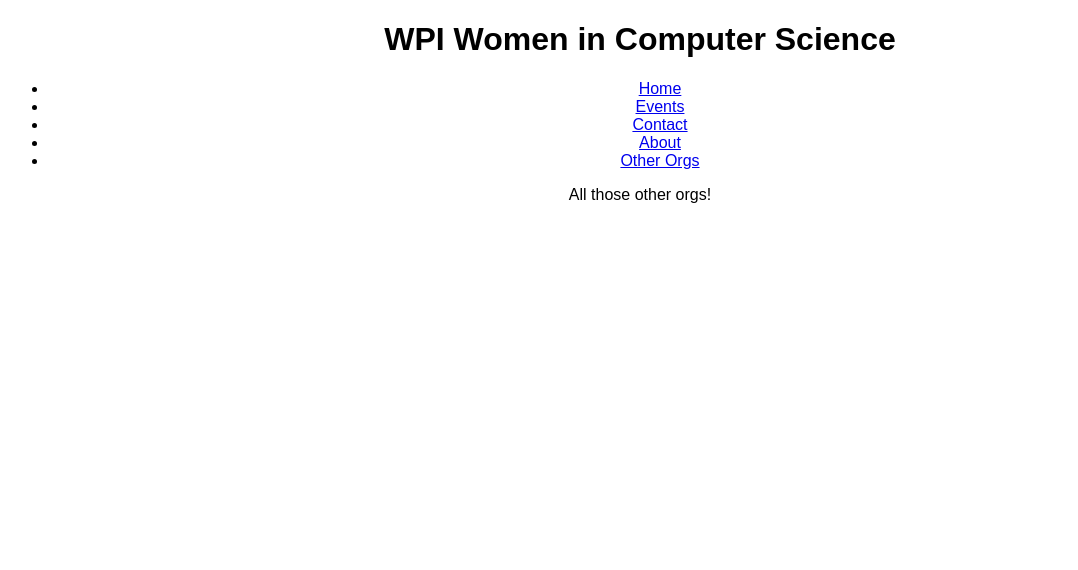
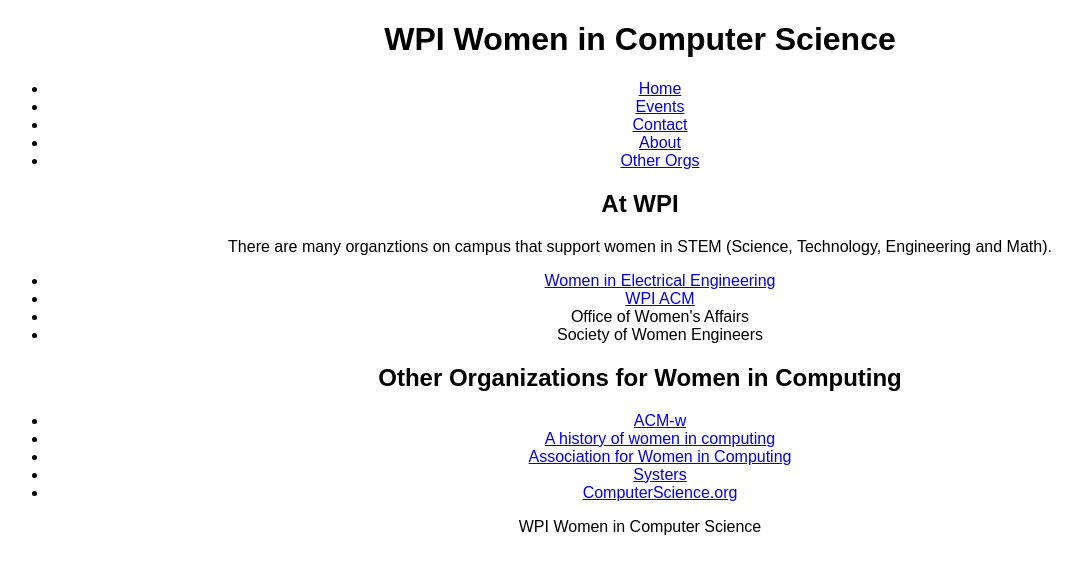
Before and after one commit to jfeeley13/WebwareWICS, a website: page public/other.html in a window 1280 px wide. Shown: the whole page, without its empty margins (0-1078 px from the left). Drawn offline with Linux system fonts and the light colour scheme.

Commit message:
Adds content to other orgs

```diff
--- a/public/other.html
+++ b/public/other.html
@@ -18,8 +18,28 @@
 				</ul>
 			</div><!-- end nav -->
 		</div><!-- end header -->
-		<div class="content">
-			All those other orgs!
-		</div>
+			<div class="content">
+				<h2>At WPI</h2>
+				 There are many organztions on campus that support women in STEM (Science, Technology, Engineering and Math).
+				 <ul>
+				   <li><a href="http://www.wece.wpi.edu">Women in Electrical Engineering</a></li>
+				   <li><a href="http://acm.wpi.edu">WPI ACM</a></li>
+				   <li>Office of Women's Affairs</a></li>
+				   <li>Society of Women Engineers</a></li>
+				 </ul>
+
+				<h2>Other Organizations for Women in Computing</h2>
+			    <ul>
+					<li><a href="http://women.acm.org">ACM-w</a></li>
+					<li><a href="http://women.cs.cmu.edu/ada/Resources/Women/">A history of women in computing</a></li>
+					<li><a href="http://www.awc-hq.org">Association for Women in Computing</a></li>
+					<li><a href="http://anitaborg.org/initiatives/systers">Systers</a></li>
+			    		<li><a href="http://www.computerscience.org/resources/women-in-computer-science/">ComputerScience.org</a></li>
+				</ul>
+			</div><!-- end content -->
+
+			<div class="footer">
+				<p>WPI Women in Computer Science</p>
+			</div><!-- end footer -->
   </body>
 </html>
```
